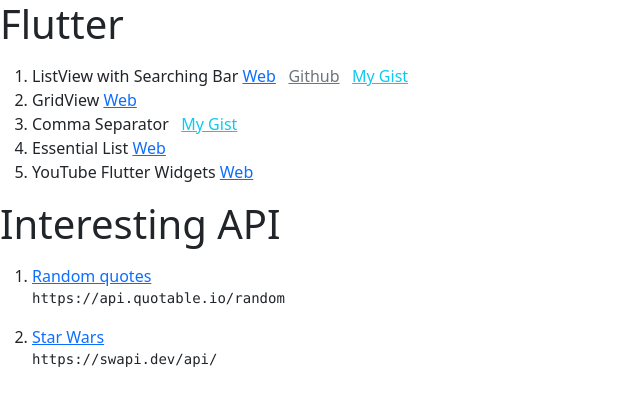
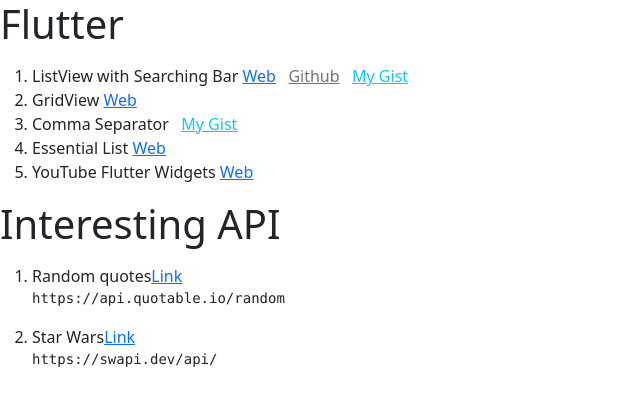
Before and after one commit to h4r1/web-reference, a plain HTML site: page index.html in a window 1280 px wide. Shown: the whole page, without its empty margins (0-640 px from the left). Drawn offline with nearby package versions, Linux system fonts and the light colour scheme.

Commit message:
Format changes for API section

```diff
--- a/index.html
+++ b/index.html
@@ -45,8 +45,8 @@
 
 <h1>Interesting API</h1>
 	<p><ol>
-<li><a class="link-primary" href='https://api.quotable.io/random' target="_blank">Random quotes</a><pre>https://api.quotable.io/random</pre></li>
-<li><a class="link-primary" href='https://swapi.dev/api/' target="_blank">Star Wars</a><pre>https://swapi.dev/api/</pre></li>
+<li>Random quotes<a class="link-primary" href='https://api.quotable.io/random' target="_blank">Link</a><pre>https://api.quotable.io/random</pre></li>
+<li>Star Wars<a class="link-primary" href='https://swapi.dev/api/' target="_blank">Link</a><pre>https://swapi.dev/api/</pre></li>
       </ol></p>
 
   </body>
```
